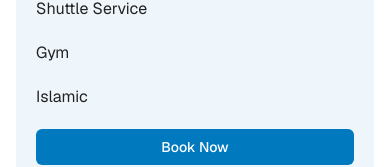
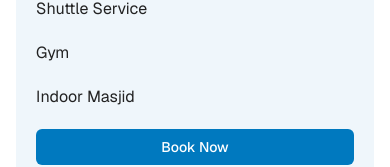
Before and after one commit to amannesiha/B-Capital-Hotel, a Next.js app: page / in a window 390 px wide. Both pictures are taken after a click on the button 356 px from the left and 40 px from the top of the page. Shown: the part 484-651 px from the top of the page. Built offline with nearby package versions, Linux system fonts and the light colour scheme.

Commit message:
Indoor Masjid

```diff
--- a/components/navigation.tsx
+++ b/components/navigation.tsx
@@ -138,7 +138,7 @@ export function Navigation({ overlay = false }: NavigationProps) {
                 className={`block px-3 py-2 transition-colors duration-200 ${overlay ? "text-white hover:text-primary-light" : "text-foreground hover:text-primary"}`}
                 onClick={() => setIsOpen(false)}
               >
-                Islamic
+                Indoor Masjid
               </Link>
               <div className="px-3 py-2">
                 <Link href="/room" onClick={() => setIsOpen(false)}>
```
